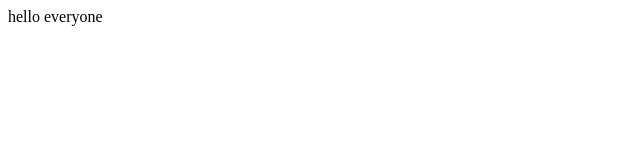
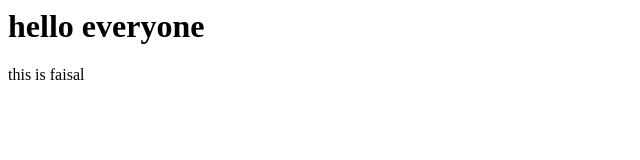
Before and after one commit to 720Mahesh/First-project-1, a plain HTML site: page index.html in a window 1280 px wide. Shown: the whole page, without its empty margins (0-640 px from the left). Drawn offline with Linux system fonts and the light colour scheme.

Commit message:
Update index.html
added a new line

```diff
--- a/index.html
+++ b/index.html
@@ -2,7 +2,8 @@
 <head>
 <title>file</title>
 <body>
-hello everyone
+  <h1>hello everyone</h1>
+  this is faisal
 </body>
 </head>
 </html>
```
